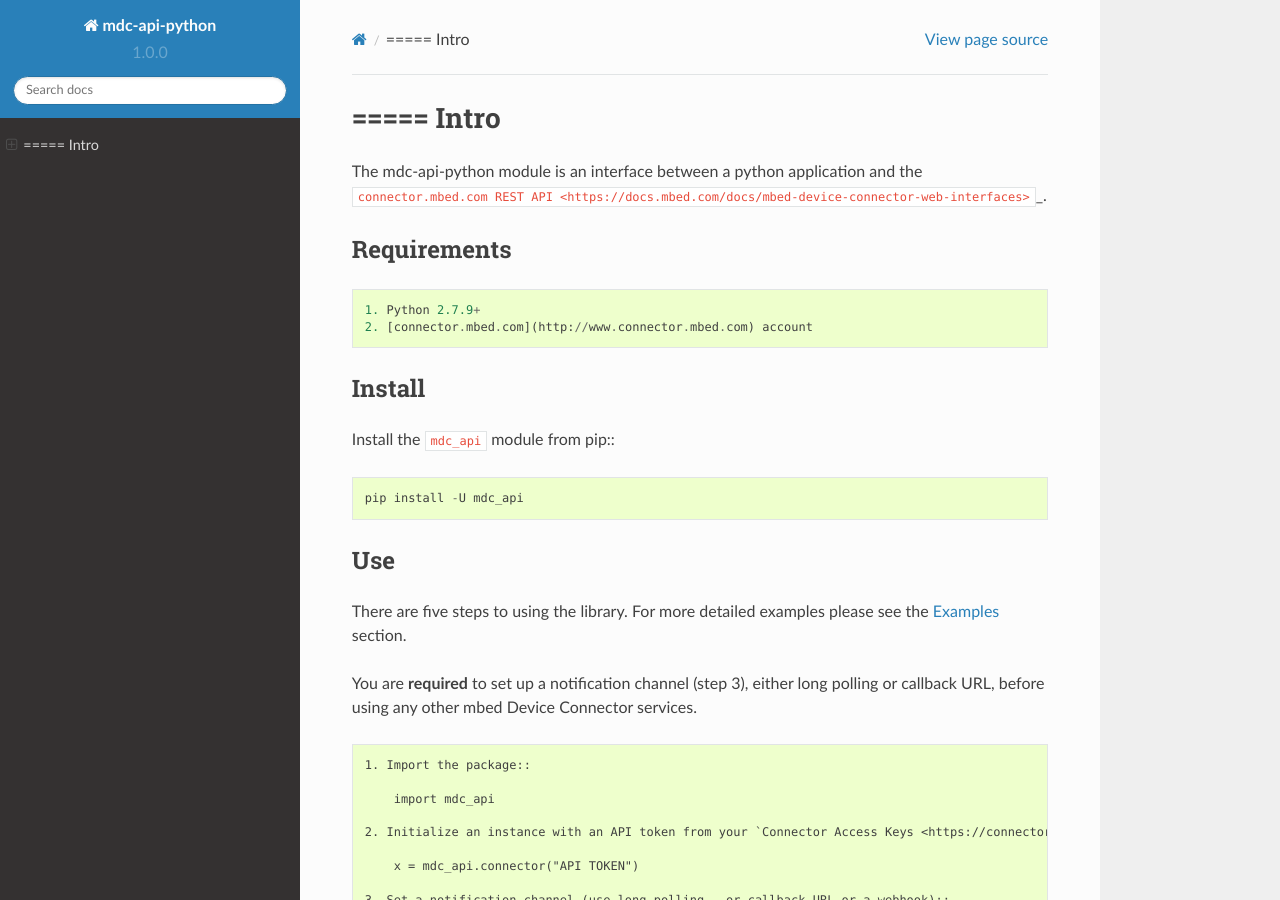
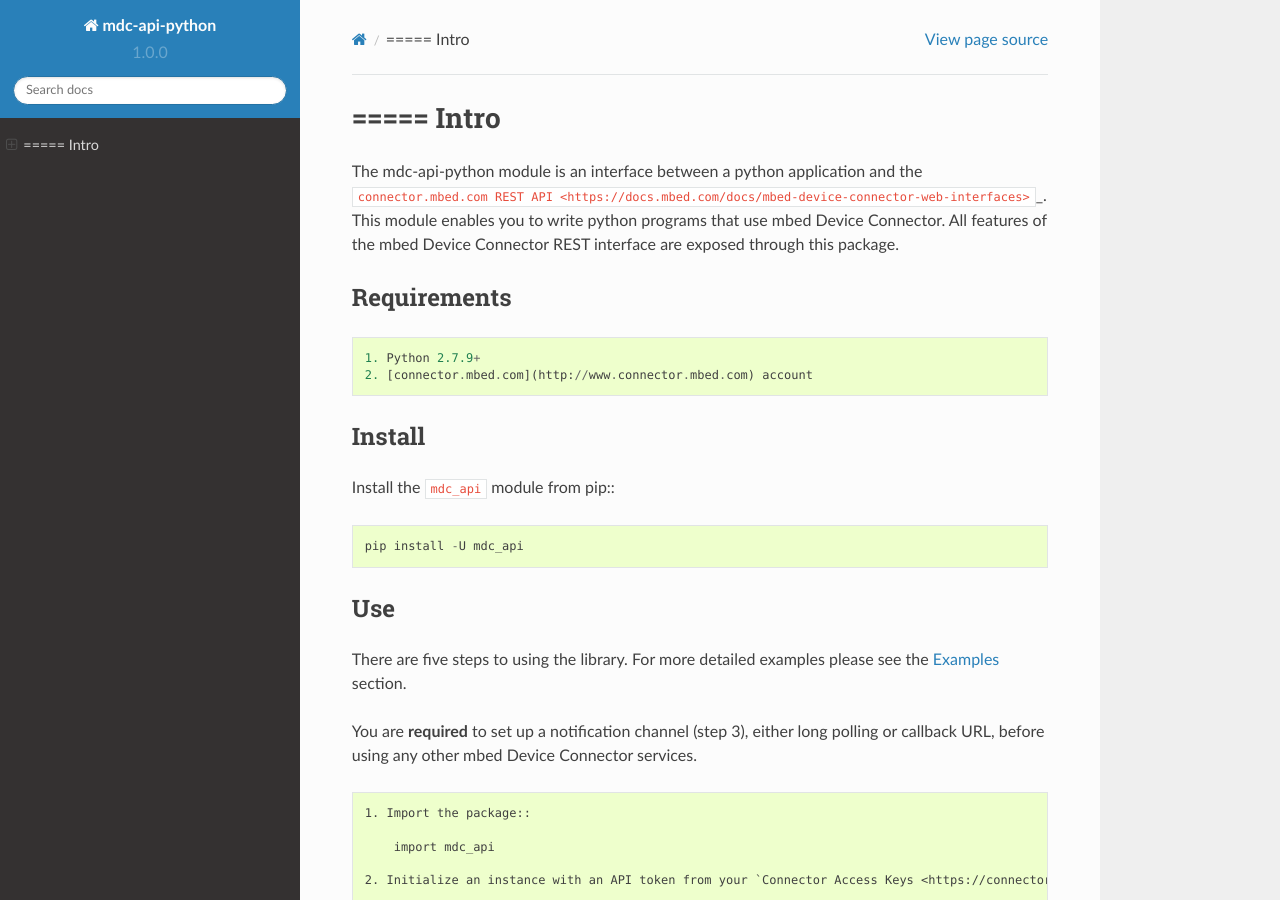
Before and after one commit to PelionIoT/mbed-connector-api-python, a Sphinx documentation site: the page built from docs/source/intro.md, in a window 1280 px wide and 900 px high. Built offline with Sphinx 7.4.7 and the Read the Docs theme 2.0.0, drawn with Linux system fonts in a browser that asks for light colours.

Commit message:
added a bit to the intro doc

```diff
--- a/docs/source/intro.md
+++ b/docs/source/intro.md
@@ -2,7 +2,7 @@
 Intro
 =====
 
-The mdc-api-python module is an interface between a python application and the `connector.mbed.com REST API <https://docs.mbed.com/docs/mbed-device-connector-web-interfaces>`_.
+The mdc-api-python module is an interface between a python application and the `connector.mbed.com REST API <https://docs.mbed.com/docs/mbed-device-connector-web-interfaces>`_. This module enables you to write python programs that use mbed Device Connector. All features of the mbed Device Connector REST interface are exposed through this package.
 
 Requirements
 -------------
```
